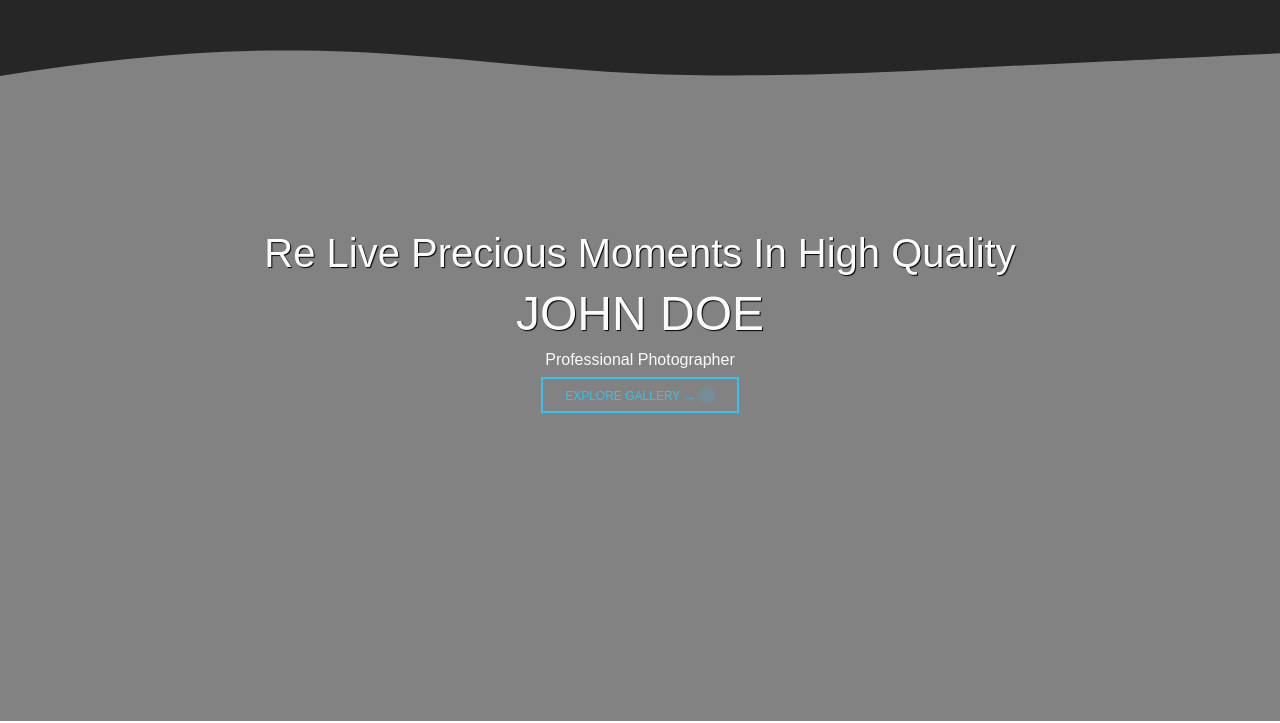
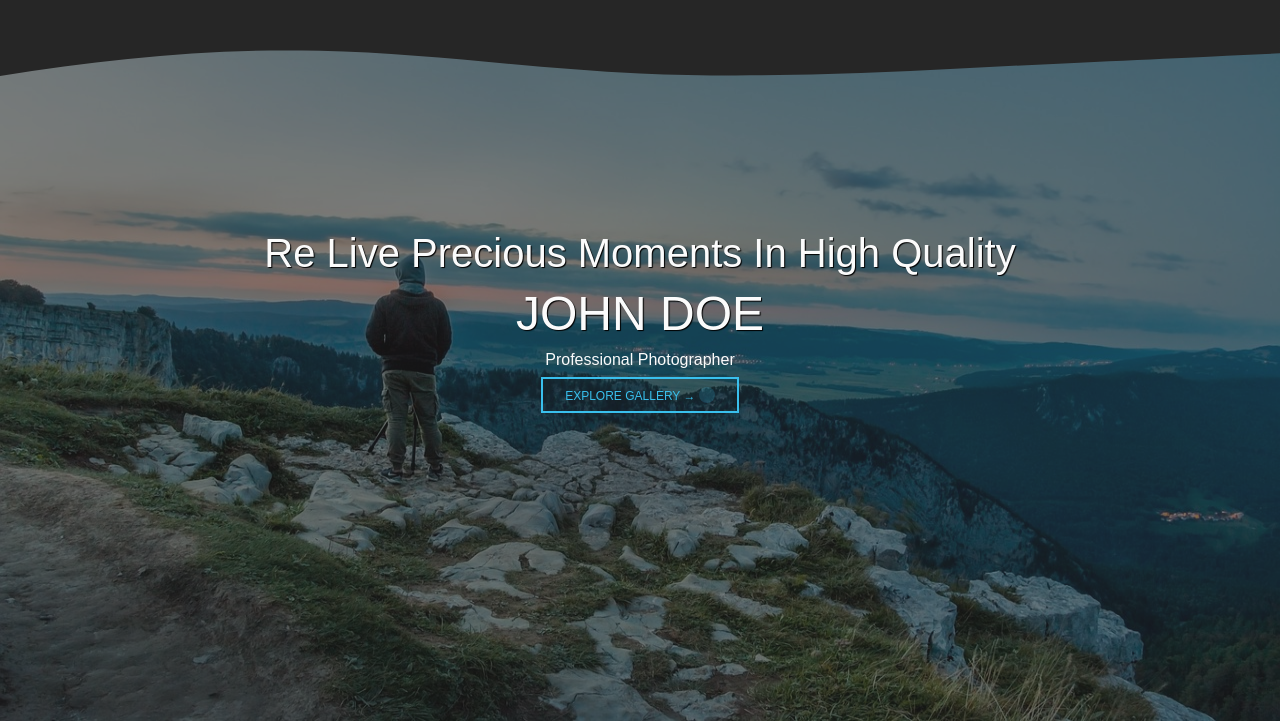
Before and after one commit to Blueviolet017/sample, a plain HTML site: page index.html in a window 1280 px wide. Shown: the part 79-802 px from the top of the page. Drawn offline with Linux system fonts and the light colour scheme.

Commit message:
06-2021-28

```diff
--- a/index.html
+++ b/index.html
@@ -148,7 +148,7 @@
 	    		</div>
 	    	</div>
 	    </div>
-	    <!-- <img src="imgs/nature-photographer-2839107_1280.jpg" class="img-fluid position-absolute h-100 w-100" style="z-index:1"> -->
+	    <img src="imgs/nature-photographer-2839107_1280.jpg" class="img-fluid position-absolute h-100 w-100" style="z-index:1">
 	    <!-- overlay -->
 	    <div class="overlay position-absolute h-100 w-100" style="z-index: 2;opacity: .57;background-color: #242424;"></div>
   	</section>
```
